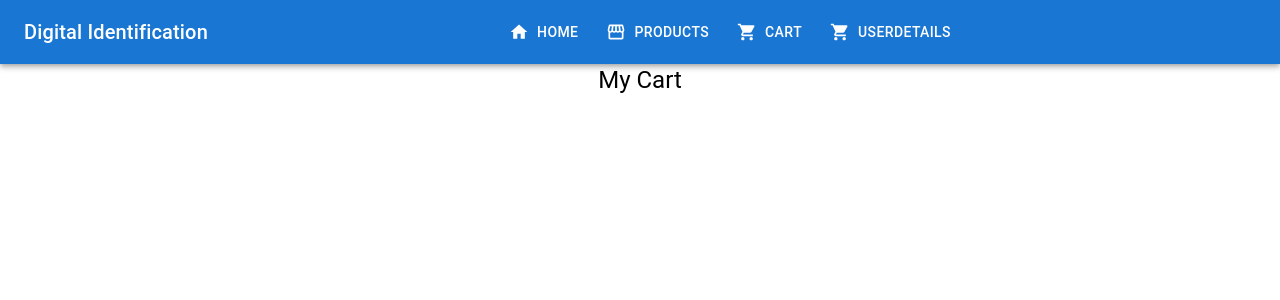
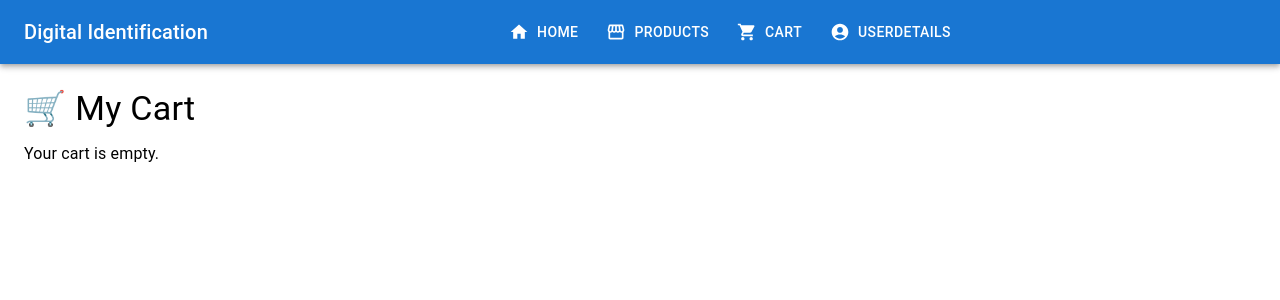
Before and after one commit to tarunnakka-web/Digital-ID-POC, a React (Create React App) app: page /cart in a window 1280 px wide. Shown: the top 300 px of the page. Built offline with nearby package versions, Linux system fonts and the light colour scheme.

Commit message:
user details add

```diff
--- a/src/App.js
+++ b/src/App.js
@@ -5,19 +5,22 @@ import Products from './components/Products/Products';
 import Cart from './components/Cart/Cart';
 import RegistrationForm from './components/RegistrationForm/RegistrationForm';
 import UserDetails from './components/UserDetails/UserDetails';
+import { CartProvider } from './context/CartContext';  // Import the CartProvider
 
 function App() {
   return (
+    <CartProvider>  {/* Wrap your routes with CartProvider */}
       <BrowserRouter>
         <Header />
         <Routes>
           <Route path="/" element={<HomePage />} />
           <Route path="/products" element={<Products />} />
-        <Route path="/cart" element={<Cart/>}/>
+          <Route path="/cart" element={<Cart />} />
           <Route path="/register" element={<RegistrationForm />} />
           <Route path="/user-details" element={<UserDetails />} />
         </Routes>
       </BrowserRouter>
+    </CartProvider>
   );
 }
 
--- a/src/components/Cart/Cart.js
+++ b/src/components/Cart/Cart.js
@@ -1,13 +1,87 @@
 import React from 'react';
-import { Typography, Box } from '@mui/material';
+import { useCart } from '../../context/CartContext';
+import {
+  Card,
+  CardContent,
+  CardMedia,
+  Typography,
+  Button,
+  Box,
+  Grid,
+  IconButton,
+} from '@mui/material';
+import { Add, Remove } from '@mui/icons-material';
 
-const Cart = () => {
+const CartPage = () => {
+  const { cartItems, removeFromCart, clearCart, increaseQuantity, decreaseQuantity } = useCart();
+
+  const handleRemove = (id) => {
+    const confirmed = window.confirm('Are you sure you want to remove this item from the cart?');
+    if (confirmed) {
+      removeFromCart(id);
+    }
+  };
+
   return (
-    <Box sx={{ display: 'flex', flexDirection: 'column', alignItems: 'center', justifyContent: 'center', width: '100%' }}>
-      <Typography variant="h5" gutterBottom>My Cart</Typography>
+    <Box sx={{ padding: 3 }}>
+      <Typography variant="h4" gutterBottom>
+        🛒 My Cart
+      </Typography>
 
+      {cartItems.length === 0 ? (
+        <Typography variant="body1">Your cart is empty.</Typography>
+      ) : (
+        <>
+          <Grid container spacing={2}>
+            {cartItems.map((item) => (
+              <Grid item xs={12} sm={6} md={4} key={item.id}>
+                <Card sx={{ maxWidth: 345 }}>
+                  {item.img && (
+                    <CardMedia
+                      component="img"
+                      height="140"
+                      image={item.img}
+                      alt={item.name}
+                    />
+                  )}
+                  <CardContent>
+                    <Typography gutterBottom variant="h6" component="div">
+                      {item.name}
+                    </Typography>
+                    <Typography variant="body2" color="text.secondary" sx={{ mb: 1 }}>
+                      Price: ${item.price} × {item.quantity} = ${(item.price * item.quantity).toFixed(2)}
+                    </Typography>
+                    <Box display="flex" alignItems="center" gap={1}>
+                      <IconButton onClick={() => decreaseQuantity(item.id)} disabled={item.quantity === 1}>
+                        <Remove />
+                      </IconButton>
+                      <Typography>{item.quantity}</Typography>
+                      <IconButton onClick={() => increaseQuantity(item.id)}>
+                        <Add />
+                      </IconButton>
+                    </Box>
+                    <Button
+                      variant="outlined"
+                      color="error"
+                      onClick={() => handleRemove(item.id)}
+                      sx={{ mt: 2 }}
+                    >
+                      Remove
+                    </Button>
+                  </CardContent>
+                </Card>
+              </Grid>
+            ))}
+          </Grid>
+          <Box sx={{ textAlign: 'right', mt: 4 }}>
+            <Button variant="contained" color="error" onClick={clearCart}>
+              Clear Cart
+            </Button>
+          </Box>
+        </>
+      )}
     </Box>
   );
 };
 
-export default Cart;
+export default CartPage;
--- a/src/components/Header/Header.js
+++ b/src/components/Header/Header.js
@@ -1,6 +1,6 @@
 import React from 'react';
 import { AppBar, Toolbar, Typography, Button, Box } from '@mui/material';
-import { Home, Storefront, ShoppingCart } from '@mui/icons-material'; // ShoppingCart is imported here
+import { Home, Storefront, ShoppingCart,AccountCircle } from '@mui/icons-material'; // ShoppingCart is imported here
 import { Link } from 'react-router-dom';
 
 const Header = () => (
@@ -11,7 +11,8 @@ const Header = () => (
         <Button component={Link} to="/" color="inherit" startIcon={<Home />}>Home</Button>
         <Button component={Link} to="/products" color="inherit" startIcon={<Storefront />}>Products</Button>
         <Button component={Link} to="/cart" color="inherit" startIcon={<ShoppingCart />}>Cart</Button>
-        <Button component={Link} to="/user-details" color="inherit" startIcon={<ShoppingCart />}>UserDetails</Button>
+        <Button component={Link} to="/user-details" color="inherit" startIcon={<AccountCircle />}>UserDetails</Button>
+
       </Box>
     </Toolbar>
   </AppBar>
--- a/src/components/Products/Products.js
+++ b/src/components/Products/Products.js
@@ -4,6 +4,7 @@ import {
   Card, CardMedia, CardContent, Typography, Box, Button,
   Dialog, DialogTitle, DialogContent, DialogActions, Divider
 } from '@mui/material';
+import { useCart } from '../../context/CartContext';
 
 const Products = () => {
   // State for handling the dialog visibility, selected item, and user authorization
@@ -12,6 +13,7 @@ const Products = () => {
   const [authorizedUser, setAuthorizedUser] = useState(true);  // This should be dynamically set based on actual user authentication
 
   const navigate = useNavigate();
+  const { addToCart } = useCart();
 
 
   // Sample authorized products
@@ -44,11 +46,13 @@ const Products = () => {
   // Handle the confirmation and perform the buy action
   const handleConfirmBuy = () => {
     if (selectedItem) {
-      alert(`Buying: ${selectedItem.name}`);
+      addToCart(selectedItem); // Add item to cart
+      alert(`Successfully added "${selectedItem.name}" to cart.`);
     }
     setDialogOpen(false);
     setSelectedItem(null);
   };
+
 
   // Close the dialog without buying
   const handleCancel = () => {
--- /dev/null
+++ b/src/context/CartContext.js
@@ -0,0 +1,68 @@
+import React, { createContext, useState, useContext } from 'react';
+
+// Create CartContext
+const CartContext = createContext();
+
+// CartProvider component to wrap your app
+export const CartProvider = ({ children }) => {
+  const [cartItems, setCartItems] = useState([]);
+
+  // Add item to cart (handle duplicates by updating quantity)
+  const addToCart = (item) => {
+    setCartItems(prevItems => {
+      const existingItem = prevItems.find(i => i.id === item.id);
+      if (existingItem) {
+        return prevItems.map(i =>
+          i.id === item.id ? { ...i, quantity: i.quantity + 1 } : i
+        );
+      }
+      return [...prevItems, { ...item, quantity: 1 }];
+    });
+  };
+
+  // Remove a specific item
+  const removeFromCart = (itemId) => {
+    setCartItems(prevItems => prevItems.filter(item => item.id !== itemId));
+  };
+
+  // Clear entire cart
+  const clearCart = () => {
+    setCartItems([]);
+  };
+
+  // Increase quantity of item
+  const increaseQuantity = (id) => {
+    setCartItems(prev =>
+      prev.map(item => item.id === id ? { ...item, quantity: item.quantity + 1 } : item)
+    );
+  };
+
+  // Decrease quantity of item (not below 1)
+  const decreaseQuantity = (id) => {
+    setCartItems(prev =>
+      prev.map(item =>
+        item.id === id && item.quantity > 1
+          ? { ...item, quantity: item.quantity - 1 }
+          : item
+      )
+    );
+  };
+
+  return (
+    <CartContext.Provider
+      value={{
+        cartItems,
+        addToCart,
+        removeFromCart,
+        clearCart,
+        increaseQuantity,
+        decreaseQuantity,
+      }}
+    >
+      {children}
+    </CartContext.Provider>
+  );
+};
+
+// Custom hook to use CartContext
+export const useCart = () => useContext(CartContext);
```
Also changed, not shown: src/context/UserContext.js (added, +16 -0 lines). Lines whose indentation alone changed are shown as unchanged.
